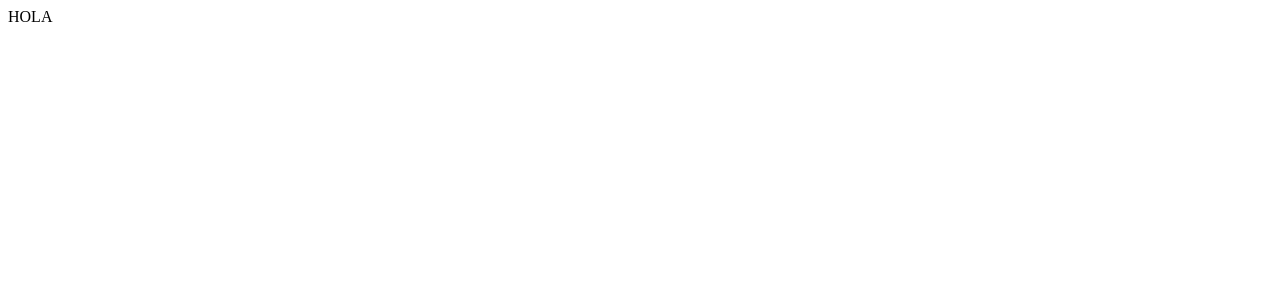
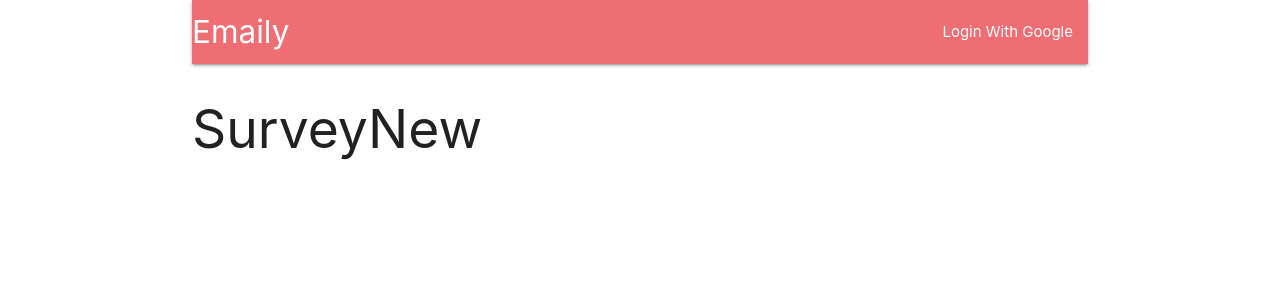
Before and after one commit to pilartorr/survey-fullstackReact, a React (Create React App) app in the folder client/: page /surveys/new in a window 1280 px wide. Shown: the top 300 px of the page. Built offline with nearby package versions, Linux system fonts and the light colour scheme.

Commit message:
configured materializeCSS, redux-thunk and created the auth action

```diff
--- a/client/package.json
+++ b/client/package.json
@@ -3,12 +3,15 @@
   "version": "0.1.0",
   "private": true,
   "dependencies": {
+    "axios": "^0.19.0",
+    "materialize-css": "^1.0.0",
     "react": "^16.11.0",
     "react-dom": "^16.11.0",
     "react-redux": "^7.1.3",
     "react-router-dom": "^5.1.2",
     "react-scripts": "0.9.5",
-    "redux": "^4.0.4"
+    "redux": "^4.0.4",
+    "redux-thunk": "^2.3.0"
   },
   "devDependencies": {},
   "scripts": {
--- /dev/null
+++ b/client/src/actions/index.js
@@ -0,0 +1,6 @@
+import axios from 'axios';
+import { FETCH_USER } from './types';
+
+const fetchUser = () => {
+  axios.get('/api/current_user');
+}
--- /dev/null
+++ b/client/src/actions/types.js
@@ -0,0 +1 @@
+export const FETCH_USER = 'fetch_user';
--- a/client/src/components/App.js
+++ b/client/src/components/App.js
@@ -1,8 +1,23 @@
 import React from 'react';
+import { BrowserRouter, Route } from 'react-router-dom';
+
+import Header from './Header';
+const Dashboard = () => <h2>Dashboard</h2>;
+const SurveyNew = () => <h2>SurveyNew</h2>;
+const Landing = () => <h2>Landing</h2>;
 
 const App = () => {
   return(
-    <div>HOLA</div>
+    <div className="container">
+      <BrowserRouter>
+        <div>
+          <Header />
+          <Route exact={true} path="/" component={Landing} />
+          <Route exact={true} path="/surveys" component={Dashboard} />
+          <Route path="/surveys/new" component={SurveyNew} />
+        </div>
+      </BrowserRouter>
+    </div>
   );
 };
 
--- /dev/null
+++ b/client/src/components/Header.js
@@ -0,0 +1,18 @@
+import React, { Component } from 'react';
+
+class Header extends Component {
+  render() {
+    return(
+      <nav>
+        <div className="nav-wrapper">
+          <a className="left brand-logo">Emaily</a>
+          <ul className="right">
+            <li><a>Login With Google</a></li>
+          </ul>
+        </div>
+      </nav>
+    );
+  }
+}
+
+export default Header;
--- a/client/src/index.js
+++ b/client/src/index.js
@@ -1,12 +1,14 @@
+import 'materialize-css/dist/css/materialize.min.css';
 import React from 'react';
 import ReactDOM from 'react-dom';
 import { Provider } from 'react-redux';
 import { createStore, applyMiddleware } from 'redux';
+import reduxThunk from 'redux-thunk';
 
 import App from './components/App';
 import reducers from './reducers';
 
-const store = createStore(() => reducers, {}, applyMiddleware());
+const store = createStore(() => reducers, {}, applyMiddleware(reduxThunk));
 
 ReactDOM.render(
   <Provider store={store}><App /></Provider>,
```
Also changed, not shown: 1 other file (tests, documents, lock files or other folders).
